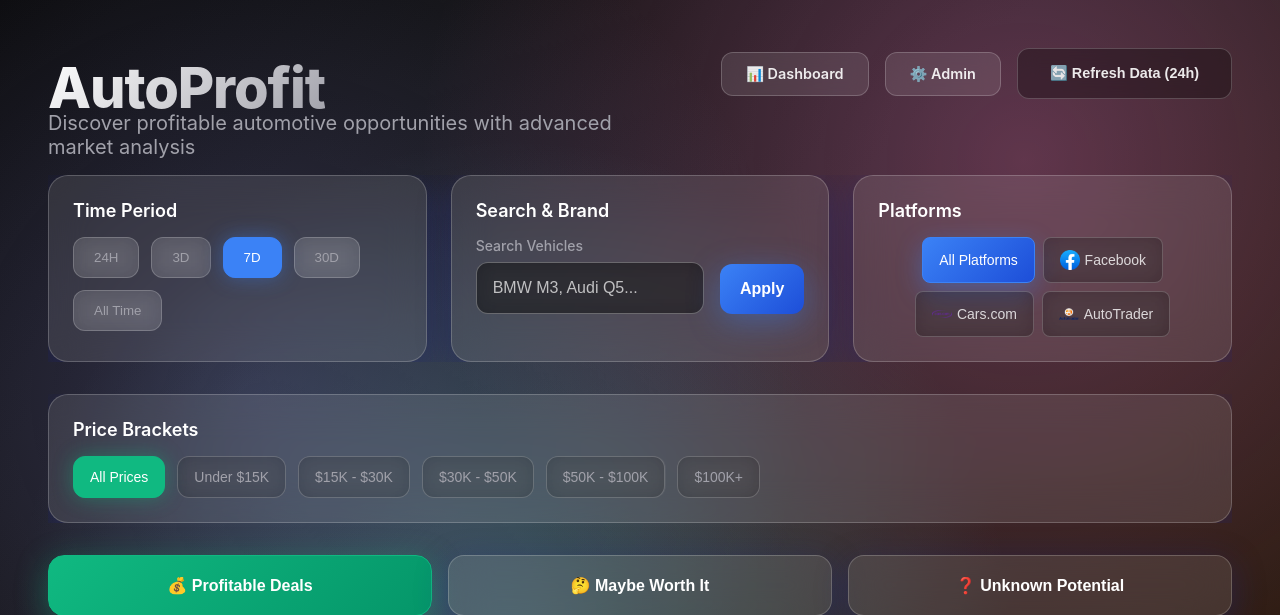
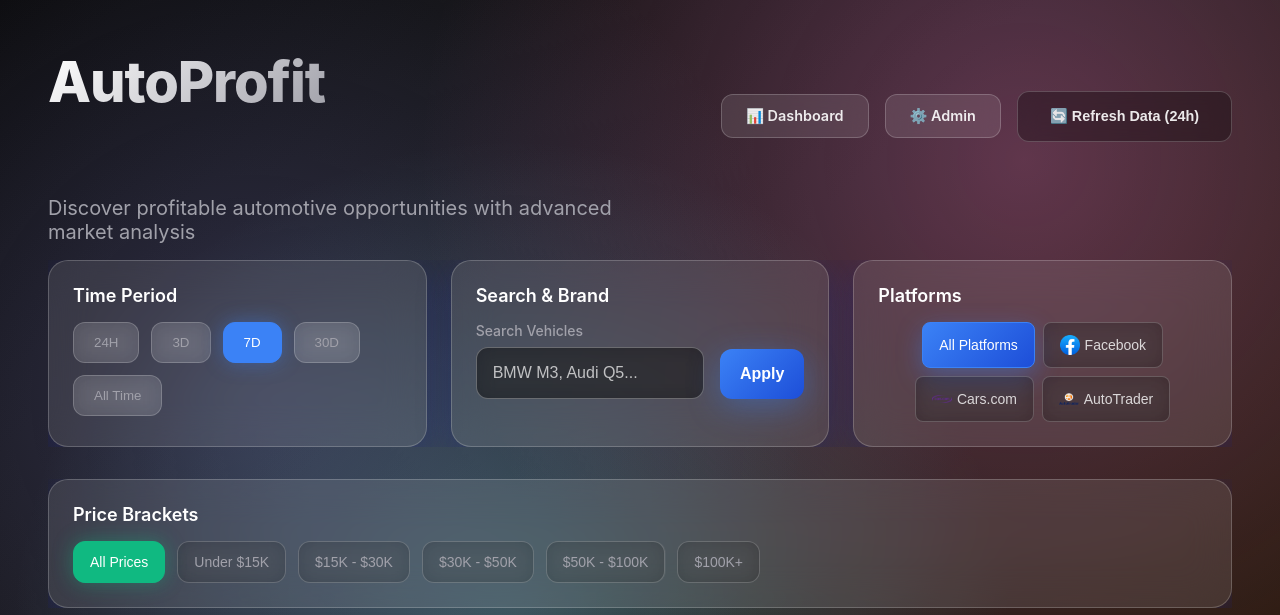
Before and after one commit to Simplufy/Automonitorv69, a FastAPI app: page / in a window 1280 px wide. Shown: the top 615 px of the page. Run offline with FastAPI, Linux system fonts and the light colour scheme; data that the repository does not hold is empty; parts of the project's set-up code (start-up, migrations or seed data) failed here and were passed over; some libraries are stand-ins or nearby versions.

Commit message:
Increase bottom margin for the main content area
Update `app/static/modern-styles.css` to increase the `margin-bottom` property of the `body::before` selector to `6rem`.

Replit-Commit-Author: Agent
Replit-Commit-Session-Id: 716a6384-2f5e-47f5-bfd1-870b09d61bcf
Replit-Commit-Checkpoint-Type: full_checkpoint
Replit-Commit-Screenshot-Url: https://storage.googleapis.com/screenshot-production-us-central1/cbdf3516-c201-4403-9261-82c1e7cde1fe/716a6384-2f5e-47f5-bfd1-870b09d61bcf/T51z86q

```diff
--- a/app/static/modern-styles.css
+++ b/app/static/modern-styles.css
@@ -72,6 +72,7 @@ body::before {
   -webkit-background-clip: text;
   -webkit-text-fill-color: transparent;
   margin: 0;
+  margin-bottom: 6rem;
   letter-spacing: -0.02em;
 }
 
```
Also changed, not shown: attached_assets/targeted_element_1758307898488.png (added).
